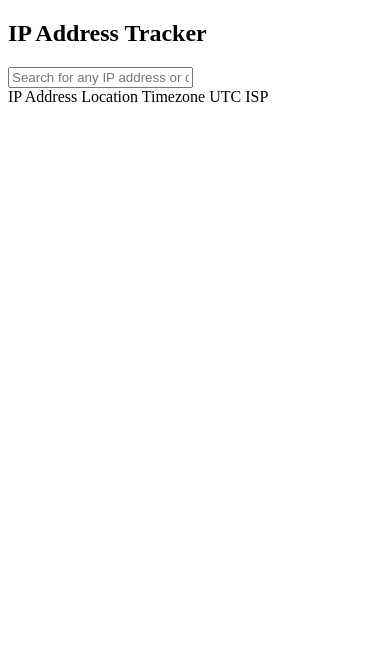
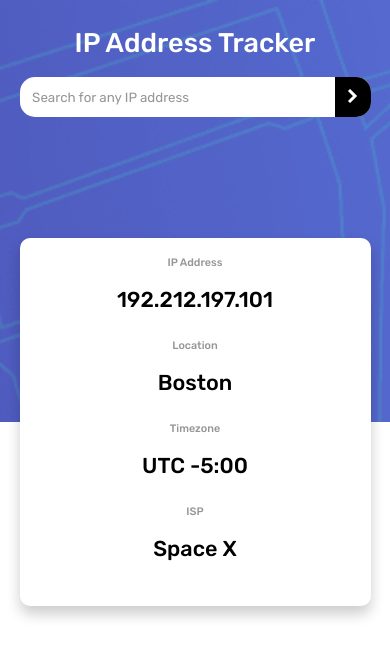
Before and after one commit to BeshoyS/ip-address-tracker-ftm, a plain HTML site: page index.html in a window 390 px wide. Drawn offline with nearby package versions, Linux system fonts and the light colour scheme; no server answers.

Commit message:
finished the challenge

```diff
--- a/index.html
+++ b/index.html
@@ -9,29 +9,62 @@
       sizes="32x32"
       href="./images/favicon-32x32.png"
     />
-    <title>Frontend Mentor | IP Address Tracker</title>
+    <title>IP Address Tracker</title>
+    <!-- Leaflet CSS && JS-->
+    <link
+      rel="stylesheet"
+      href="https://unpkg.com/leaflet@1.9.2/dist/leaflet.css"
+      integrity="sha256-sA+zWATbFveLLNqWO2gtiw3HL/lh1giY/Inf1BJ0z14="
+      crossorigin=""
+    />
+    <script
+      src="https://unpkg.com/leaflet@1.9.2/dist/leaflet.js"
+      integrity="sha256-o9N1jGDZrf5tS+Ft4gbIK7mYMipq9lqpVJ91xHSyKhg="
+      crossorigin=""
+    ></script>
+    <!-- Custom Stylesheets -->
+    <link rel="stylesheet" href="./styles/styles.css" />
   </head>
   <body>
     <main class="main">
       <section class="input-info">
         <h1 class="title">IP Address Tracker</h1>
-        <form>
-          <input type="text" placeholder="Search for any IP address or domain">
+        <form id="form">
+          <input
+            id="ipInp"
+            type="text"
+            placeholder="Search for any IP address"
+          />
+          <button type="submit">
+            <img src="./images/icon-arrow.svg" alt="submit arrow" />
+          </button>
         </form>
+        <p id="errMsg" class="error-msg">
+          Add a valid IP Address like 192.212.174.101
+        </p>
+        <section class="show-details">
+          <div class="ip-address">
+            <h5 class="title">IP Address</h5>
+            <p id="ipAddress" class="info">192.212.197.101</p>
+          </div>
+          <div class="location">
+            <h5 class="title">Location</h5>
+            <p id="location" class="info">Boston</p>
+          </div>
+          <div class="timezone">
+            <h5 class="title">Timezone</h5>
+            <p id="timezone" class="info">UTC -5:00</p>
+          </div>
+          <div class="isp">
+            <h5 class="title">ISP</h5>
+            <p id="isp" class="info">Space X</p>
+          </div>
+        </section>
       </section>
+      <div id="mapSection">
+        <div id="map"></div>
+      </div>
     </main>
-
-
-      IP Address Location
-    Timezone UTC
-    <!-- add offset value dynamically using the API -->
-    ISP
-
-    <!-- <div class="attribution">
-      Challenge by
-      <a href="https://www.frontendmentor.io?ref=challenge" target="_blank"
-        >Frontend Mentor</a
-      >. Coded by <a href="#">Your Name Here</a>.
-    </div> -->
+    <script src="./js/main.js"></script>
   </body>
 </html>
--- /dev/null
+++ b/js/main.js
@@ -0,0 +1,72 @@
+let mapSection = document.getElementById("mapSection");
+let ipAddress = document.getElementById("ipAddress");
+let ipLocation = document.getElementById("location");
+let ipTimezone = document.getElementById("timezone");
+let ipISP = document.getElementById("isp");
+let form = document.getElementById("form");
+let ipInp = document.getElementById("ipInp");
+let errorMsg = document.getElementById("errMsg");
+
+// Get client Ip Address
+let currentIp = async function () {
+  let res = await fetch("https://api.ipify.org?format=json");
+  let { ip } = await res.json();
+  return ip;
+};
+
+//get Ip Address's Data
+async function getIpData(enteredIP) {
+  //Ip address is client's own IP or IP address entered by the client
+  let ip = enteredIP ? enteredIP : await currentIp();
+  fetch(
+    `https://geo.ipify.org/api/v2/country,city?apiKey=at_ya7R4JoNWTZfIgDWY6WZLCHFwCnh7&ipAddress=${ip}`
+  )
+    .then((res) => res.json())
+    .then(({ ip, location, isp }) => {
+      ipAddress.innerHTML = `${ip}`;
+      ipLocation.innerHTML = `${location?.city}, ${location?.country} ${
+        location.postalCode ? "," + location.postalCode : ""
+      }`;
+      ipTimezone.innerHTML = `UTC ${location.timezone}`;
+      ipISP.innerHTML = `${isp}`;
+      maps(location.lat, location.lng);
+    });
+}
+// data will return in the beginning of theload by the client's own IP address
+getIpData();
+
+//input function to get the IP address manually from the user
+function getIP(e) {
+  e.preventDefault();
+  let inpRegex =
+    /^(25[0-5]|2[0-4][0-9]|[01]?[0-9][0-9]?)\.(25[0-5]|2[0-4][0-9]|[01]?[0-9][0-9]?)\.(25[0-5]|2[0-4][0-9]|[01]?[0-9][0-9]?)\.(25[0-5]|2[0-4][0-9]|[01]?[0-9][0-9]?)$/;
+  if (inpRegex.test(ipInp.value)) {
+    errorMsg.style.display = "none";
+    getIpData(ipInp.value);
+  } else {
+    errorMsg.style.display = "block";
+  }
+}
+
+form.addEventListener("submit", getIP);
+
+// Map
+function maps(lat, lng) {
+  // to refresh the map with every call
+  mapSection.innerHTML = "";
+  mapSection.innerHTML = `<div id="map"></div>`;
+  let map = L.map("map", { zoomControl: false }).setView([lat, lng], 13);
+  L.tileLayer("https://tile.openstreetmap.org/{z}/{x}/{y}.png", {
+    maxZoom: 19,
+    attribution:
+      '&copy; <a href="http://www.openstreetmap.org/copyright">OpenStreetMap</a>',
+  }).addTo(map);
+
+  let markerStyle = L.icon({
+    iconUrl: "./images/icon-location.svg",
+    iconSize: [33, 41],
+    shadowAnchor: [22, 94],
+  });
+
+  L.marker([lat, lng], { icon: markerStyle }).addTo(map);
+}
--- /dev/null
+++ b/styles/styles.css
@@ -0,0 +1,212 @@
+/* Google Fonts */
+@import url("https://fonts.googleapis.com/css2?family=Rubik:wght@400;500;700&display=swap");
+
+/* Variables */
+:root {
+  --color-verydarkgray: rgb(43, 43, 43);
+  --color-darkgray: rgb(150, 150, 150);
+  --color-white: rgb(255, 255, 255);
+  --color-black: rgb(0, 0, 0);
+  --color-red: rgb(253, 144, 144);
+  --box-shadow: 0px 8px 14px rgba(0, 0, 0, 0.2);
+
+  --font-family: "Rubik", sans-serif;
+}
+
+* {
+  box-sizing: border-box;
+  margin: 0;
+  padding: 0;
+  font-family: var(--font-family);
+}
+
+html {
+  font-size: 18px;
+}
+
+body {
+  color: var(--color-white);
+}
+
+/* Main Content */
+main {
+  display: flex;
+  flex-direction: column;
+  height: 100vh;
+}
+
+/* Inputs */
+.input-info {
+  background: url(../images/pattern-bg.png) no-repeat center;
+  background-size: cover;
+  padding-top: 1.5rem;
+  display: flex;
+  flex-direction: column;
+  align-items: center;
+  height: 45vh;
+  position: relative;
+}
+
+.input-info .title {
+  font-weight: 500;
+  font-size: 1.5rem;
+}
+
+.input-info form {
+  position: relative;
+  width: 50%;
+  margin: 1rem auto;
+}
+
+form input {
+  width: 100%;
+  padding: 0.7rem;
+  border: none;
+  border-radius: 15px;
+  -webkit-border-radius: 15px;
+  -moz-border-radius: 15px;
+  -ms-border-radius: 15px;
+  -o-border-radius: 15px;
+}
+
+input::placeholder {
+  color: var(--color-darkgray);
+}
+
+input:focus {
+  outline: none;
+}
+
+form button {
+  position: absolute;
+  inset: 0 0 0 auto;
+  width: 10%;
+  border: none;
+  border-top-right-radius: 15px;
+  border-bottom-right-radius: 15px;
+  background-color: var(--color-black);
+  cursor: pointer;
+  transition: all 0.3s;
+  -webkit-transition: all 0.3s;
+  -moz-transition: all 0.3s;
+  -ms-transition: all 0.3s;
+  -o-transition: all 0.3s;
+}
+
+button:hover {
+  background-color: var(--color-verydarkgray);
+}
+
+/* Error Msg */
+.error-msg {
+  font-size: 0.6rem;
+  color: var(--color-red);
+  display: none;
+}
+
+/* Details Display */
+.show-details {
+  position: absolute;
+  bottom: 0;
+  z-index: 3;
+  background-color: var(--color-white);
+  color: var(--color-black);
+  width: 90%;
+  padding: 1rem 1rem;
+  display: flex;
+  justify-content: space-between;
+  align-items: center;
+  border-radius: 10px;
+  -webkit-border-radius: 10px;
+  -moz-border-radius: 10px;
+  -ms-border-radius: 10px;
+  -o-border-radius: 10px;
+  transform: translateY(50%);
+  -webkit-transform: translateY(50%);
+  -moz-transform: translateY(50%);
+  -ms-transform: translateY(50%);
+  -o-transform: translateY(50%);
+  box-shadow: var(--box-shadow);
+}
+
+.show-details div {
+  position: relative;
+  width: 25%;
+  padding-bottom: 0.5rem;
+}
+
+.show-details div:not(.ip-address) {
+  padding-left: 1.5rem;
+}
+
+.show-details div:not(.ip-address)::before {
+  content: "";
+  border-right: 1px solid var(--color-darkgray);
+  opacity: 0.3;
+  position: absolute;
+  inset: 0 auto 0 0;
+}
+
+.show-details .title {
+  font-size: 0.6rem;
+  color: var(--color-darkgray);
+  margin-bottom: 1rem;
+}
+
+.show-details p {
+  font-size: 1.2rem;
+  font-weight: 500;
+  margin-bottom: 1rem;
+}
+
+/* Map */
+#map {
+  height: 60vh;
+  z-index: 1;
+}
+
+/* Mobile Screen */
+@media screen and (max-width: 768px) {
+  main {
+    height: 100%;
+  }
+
+  /* Inputs */
+  .input-info {
+    height: 50vh;
+  }
+
+  .input-info form {
+    position: relative;
+    width: 90%;
+    margin: 1rem auto;
+  }
+
+  .show-details {
+    flex-direction: column;
+    text-align: center;
+    transform: translateY(50%);
+    -webkit-transform: translateY(50%);
+    -moz-transform: translateY(50%);
+    -ms-transform: translateY(50%);
+    -o-transform: translateY(50%);
+  }
+
+  .show-details div {
+    position: relative;
+    width: 90%;
+  }
+
+  .show-details div:not(.ip-address) {
+    padding-left: 0;
+  }
+
+  .show-details div:not(.ip-address)::before {
+    display: none;
+  }
+
+  /* Map */
+  #map {
+    height: 80vh;
+  }
+}
```
